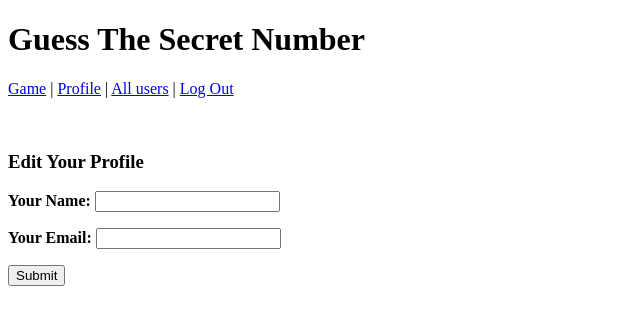
After one commit to jswindlehurst/GuesswithDatabase, a Flask app: template templates/profile_edit.html in a window 1280 px wide. The commit adds this page. Shown: the top 325 px of the page, without its empty margins (0-640 px from the left). Run offline with Flask 2, Linux system fonts and the light colour scheme; the template is opened without the code that fills it, so the values that code supplies are empty.

Commit message:
Added features

```diff
--- a/main.py
+++ b/main.py
@@ -81,8 +81,81 @@ def logout():
     response = make_response(redirect(url_for('index')))
     response.set_cookie("session_token", session_token)
 
-
     return response
 
+@app.route("/profile", methods=["GET"])
+def profile():
+
+    session_token = request.cookies.get("session_token")
+
+    user = db.query(User).filter_by(session_token=session_token).first()
+
+    if user:
+        return render_template("profile.html", user=user)
+    else:
+        return redirect(url_for("index"))
+
+
+@app.route("/profile/edit", methods=["GET", "POST"])
+def profile_edit():
+
+    session_token = request.cookies.get("session_token")
+    user = db.query(User).filter_by(session_token=session_token).first()
+
+    if request.method == "GET":
+
+        if user:
+            return render_template("profile_edit.html", user=user)
+        else:
+            return redirect(url_for("index"))
+
+    elif request.method == "POST":
+
+        name = request.form.get("profile-name")
+        email = request.form.get("profile-email")
+
+        user.name = name
+        user.email = email
+
+        db.add(user)
+        db.commit()
+
+        return redirect(url_for("profile"))
+
+
+@app.route("/profile/delete", methods=["GET", "POST"])
+def profile_delete():
+
+    session_token = request.cookies.get("session_token")
+    user = db.query(User).filter_by(session_token=session_token).first()
+
+    if request.method == "GET":
+
+        if user:
+            return render_template("profile_delete.html", user=user)
+        else:
+            return redirect(url_for("index"))
+
+    elif request.method == "POST":
+
+        db.delete(user)
+        db.commit()
+
+        return redirect(url_for("index"))
+
+@app.route("/users", methods=["GET"])
+def all_users():
+
+    users = db.query(User).all()
+    return render_template("users.html", users=users)
+
+@app.route("/user/<user_id>", methods=["GET"])
+def user_details(user_id):
+
+    user = db.query(User).get(int(user_id))
+
+    return render_template("user_details.html", user=user)
+
+
 if __name__ == '__main__':
-    app.run(port=5006)
+    app.run()
--- a/templates/base.html
+++ b/templates/base.html
@@ -5,8 +5,11 @@
     <title>{% block title %} Guess Game with a Database {% endblock title %}</title>
 </head>
 <body>
+<h1> Guess The Secret Number </h1>
+<p><a href="/">Game</a>  |  <a href="/profile">Profile</a>  |  <a href="/users">All users</a>  |  <a href="/logout">Log Out</a>
+</p>
+<br>
 {% block content %}
-
 
 {% endblock content %}
 
--- a/templates/index.html
+++ b/templates/index.html
@@ -1,9 +1,7 @@
 {% extends "base.html" %}
 
 {% block content %}
-<button><a href="/logout">Log Out</a></button>
-<br>
-<h1> Guessing with Database example</h1>
+
 
 {% if not user %}
 
--- /dev/null
+++ b/templates/profile_edit.html
@@ -0,0 +1,25 @@
+{% extends "base.html" %}
+
+
+{% block title %} Edit Profile {% endblock title %}
+
+{% block content %}
+
+
+<h3> Edit Your Profile </h3>
+
+<form method="post">
+    <p>
+        <strong> Your Name: </strong>
+        <input type="text" value="{{ user.name }}" name="profile-name">
+    </p>
+
+    <p>
+        <strong> Your Email: </strong>
+        <input type="text" value="{{ user.email }}" name="profile-email">
+    </p>
+
+    <button>Submit</button>
+
+    </form>
+{% endblock content %}
```
Also changed, not shown: templates/profile.html (added, +14 -0 lines), templates/profile_delete.html (added, +18 -0 lines), templates/results.html (+6 -5 lines), templates/user_details.html (added, +12 -0 lines), templates/users.html (added, +16 -0 lines).
